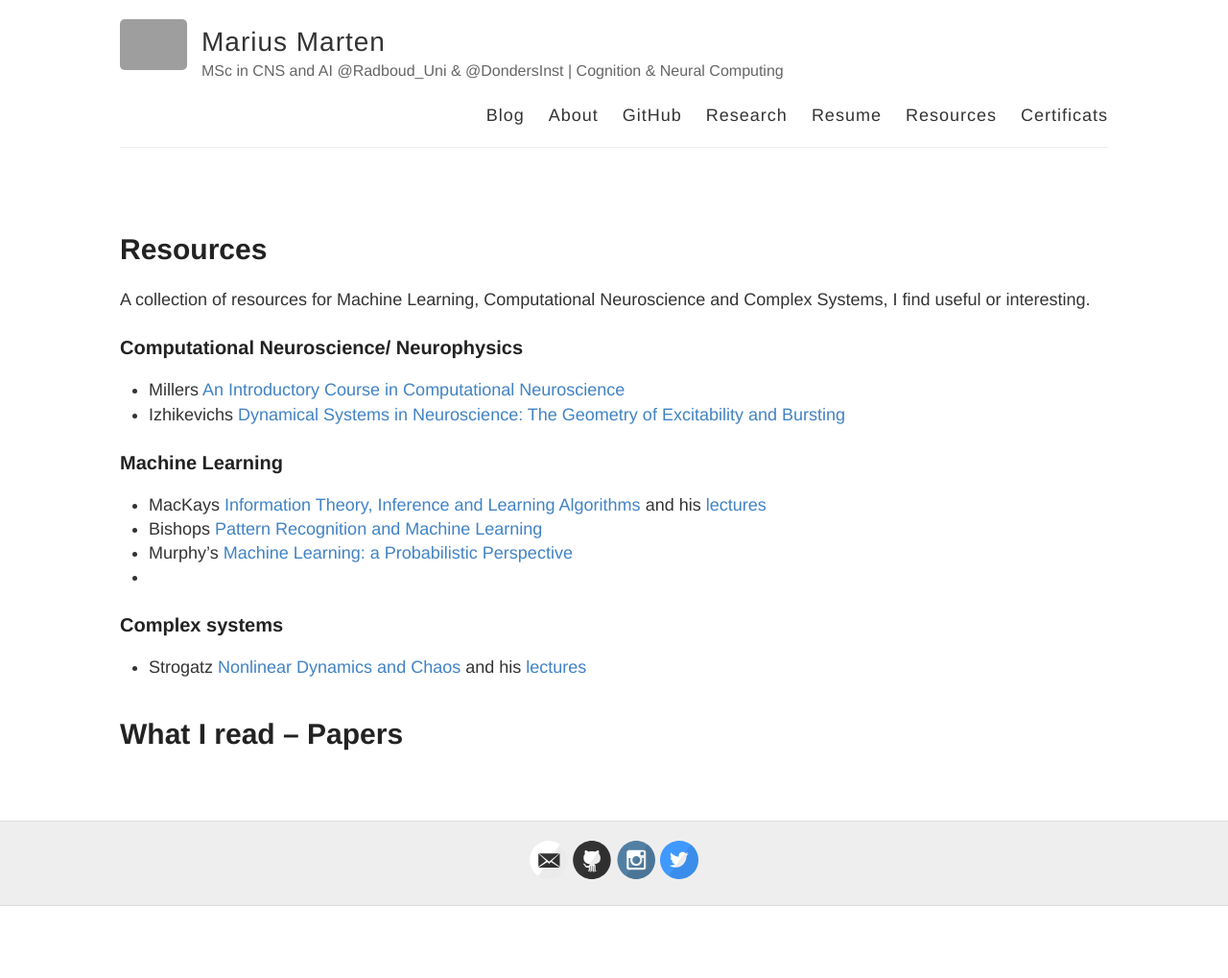
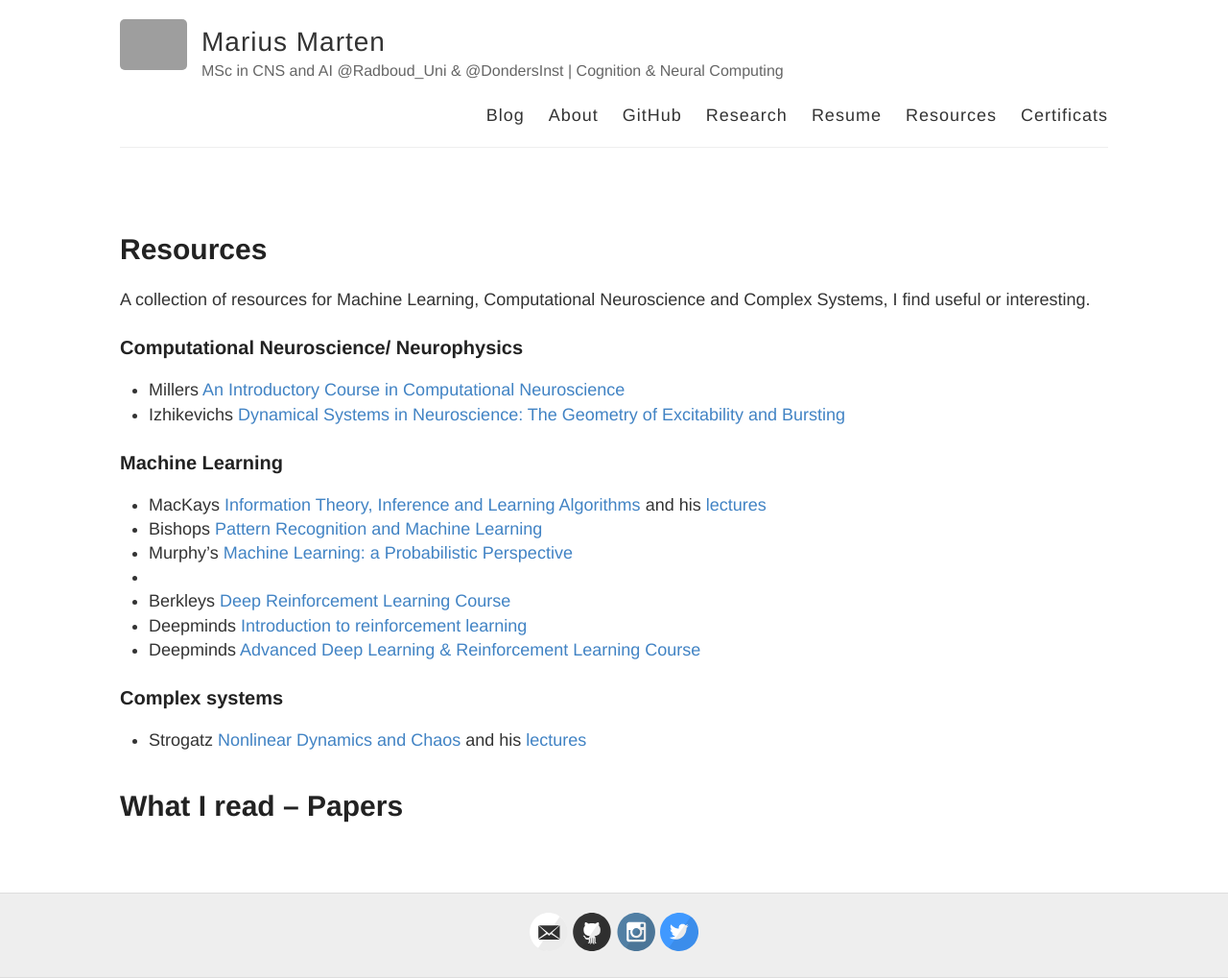
Before and after one commit to Mariusmarten/mariusmarten.github.io, a Jekyll site: the page built from resources.md, in a window 1280 px wide. Shown: the whole page at 96% size. Built offline with Jekyll 4.4.1, drawn with Linux system fonts in a browser that asks for light colours; before the commit the page ends 944 px from its top, so only the background shows below that; grey boxes are pictures that could not be loaded.

Commit message:
Update resources.md

```diff
--- a/resources.md
+++ b/resources.md
@@ -16,6 +16,10 @@ A collection of resources for Machine Learning, Computational Neuroscience and C
 - Murphy’s [Machine Learning: a Probabilistic Perspective](https://doc.lagout.org/science/Artificial%20Intelligence/Machine%20learning/Machine%20Learning_%20A%20Probabilistic%20Perspective%20%5BMurphy%202012-08-24%5D.pdf)
 -
 
+- Berkleys [Deep Reinforcement Learning Course](http://rail.eecs.berkeley.edu/deeprlcourse/)
+- Deepminds [Introduction to reinforcement learning](https://www.youtube.com/watch?v=2pWv7GOvuf0&list=PLqYmG7hTraZDM-OYHWgPebj2MfCFzFObQ)
+- Deepminds [Advanced Deep Learning & Reinforcement Learning Course](https://www.youtube.com/playlist?list=PLqYmG7hTraZDNJre23vqCGIVpfZ_K2RZs)
+
 
 
 ### Complex systems
```
